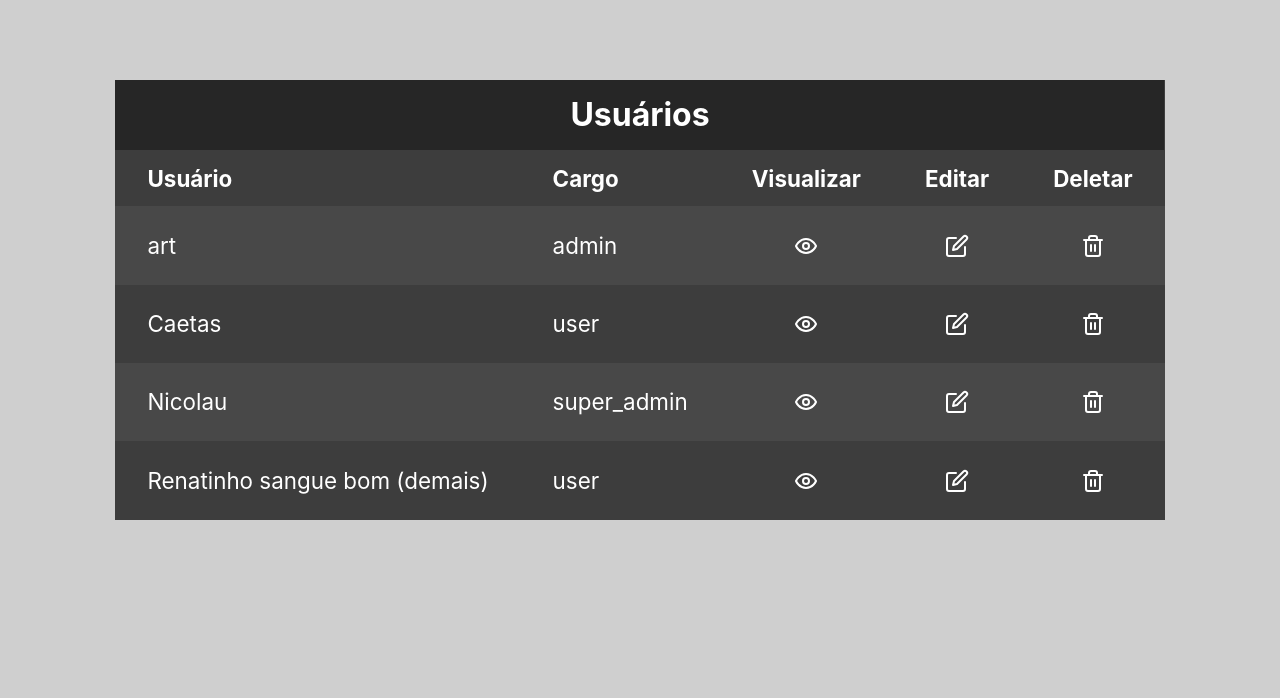
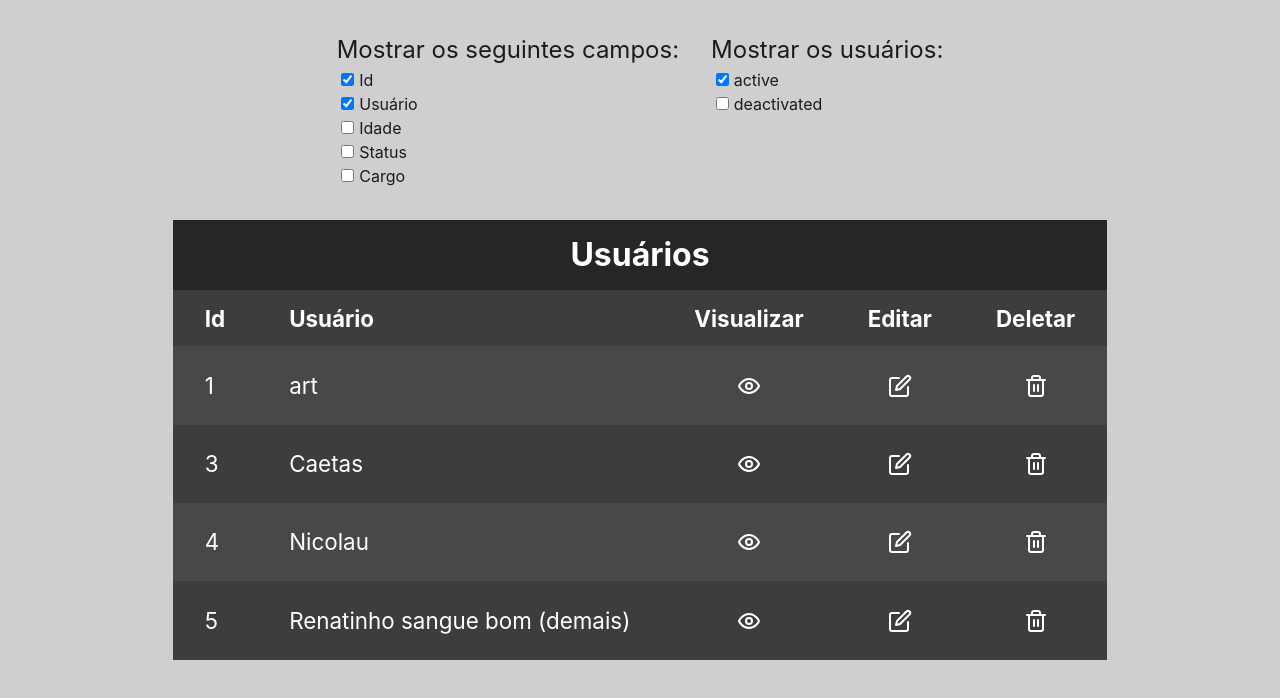
Before and after one commit to StructCE/our-react-components, a React (Vite) app: page / in a window 1280 px wide. Shown: the top 698 px of the page. Built offline with nearby package versions, Linux system fonts and the light colour scheme.

Commit message:
table example2

```diff
--- a/src/App.jsx
+++ b/src/App.jsx
@@ -1,7 +1,7 @@
-import { TableExample } from "./components/Table/example";
+import { TableExample2 } from "./components/Table/example2/index";
 
 function App() {
-  return <TableExample />;
+  return <TableExample2 />;
 }
 
 export default App;
--- /dev/null
+++ b/src/components/Table/example2/index.jsx
@@ -0,0 +1,120 @@
+import { useState } from "react";
+import { Table } from "..";
+import { getUsers } from "../example/getUsers";
+import { PageContainer } from "./styles";
+import { EditIcon, ShowIcon, TrashIcon } from "../example/svgs";
+
+export function TableExample2() {
+  // api call, etc
+  const users = getUsers();
+  const [filterUsersByActiveStatus, setFilterUsersByActiveStatus] = useState({
+    deactivated: false,
+    active: true,
+  });
+
+  const shownUsers = users.filter(
+    ({ status }) => filterUsersByActiveStatus[status]
+  );
+
+  // pode paginar, filtrar, etc
+
+  const [selectedFields, setSelectedFields] = useState({
+    id: true,
+    user_name: true,
+    age: false,
+    status: false,
+    role: false,
+  });
+
+  const mayShowFields = [
+    { title: "Id", name: "id" },
+    { title: "Usuário", name: "user_name" },
+    { title: "Idade", name: "age" },
+    { title: "Status", name: "status" },
+    { title: "Cargo", name: "role" },
+  ];
+
+  // show only fields specified
+  const shownFields = mayShowFields.filter(({ name }) => selectedFields[name]);
+
+  const actions = [
+    {
+      title: "Visualizar",
+      Icon: ShowIcon,
+      onClick: (row) =>
+        // eslint-disable-next-line no-alert
+        alert(`VISUALIZANDO\n\n ${JSON.stringify(row, null, 2)}`), // chamar api
+    },
+    {
+      title: "Editar",
+      Icon: EditIcon,
+      // eslint-disable-next-line no-alert
+      onClick: (row) => alert(`EDITANDO\n\n ${JSON.stringify(row, null, 2)}`), // chamar api
+    },
+    {
+      title: "Deletar",
+      Icon: TrashIcon,
+      // eslint-disable-next-line no-alert
+      onClick: (row) => alert(`DELETANDO\n\n ${JSON.stringify(row, null, 2)}`), // chamar api
+    },
+  ];
+
+  return (
+    <PageContainer>
+      <div>
+        <form>
+          <h2>Mostrar os seguintes campos:</h2>
+          {mayShowFields.map(({ name, title }) => (
+            <div>
+              <input
+                type="checkbox"
+                name={name}
+                value={name}
+                checked={selectedFields[name]}
+                onChange={(e) => {
+                  setSelectedFields((prev) => ({
+                    ...prev,
+                    [name]: e.target.checked,
+                  }));
+                }}
+                id={title}
+                key={title}
+              />
+              <label htmlFor={title}>{title}</label>
+            </div>
+          ))}
+        </form>
+        <form>
+          <h2>Mostrar os usuários:</h2>
+
+          {["active", "deactivated"].map((statusName) => (
+            <div>
+              <input
+                type="checkbox"
+                name={statusName}
+                value={statusName}
+                checked={filterUsersByActiveStatus[statusName]}
+                onChange={(e) => {
+                  setFilterUsersByActiveStatus((prev) => ({
+                    ...prev,
+                    [statusName]: e.target.checked,
+                  }));
+                }}
+                id={statusName}
+                key={statusName}
+              />
+              <label htmlFor={statusName}>{statusName}</label>
+            </div>
+          ))}
+        </form>
+      </div>
+      <Table
+        title="Usuários"
+        fields={shownFields}
+        actions={actions}
+        rows={shownUsers}
+        breakPointWidth={900}
+      />
+    </PageContainer>
+  );
+}
--- /dev/null
+++ b/src/components/Table/example2/styles.js
@@ -0,0 +1,24 @@
+import styled from "styled-components";
+
+export const PageContainer = styled.section`
+  display: flex;
+  justify-content: center;
+  align-items: center;
+  flex-direction: column;
+  padding-top: 2rem;
+
+  & > div {
+    display: flex;
+    gap: 2rem;
+    margin-bottom: 2rem;
+    flex-wrap: wrap;
+  }
+
+  input {
+    margin: 0.3rem;
+  }
+
+  h2 {
+    font-size: 1.5rem;
+  }
+`;
```
